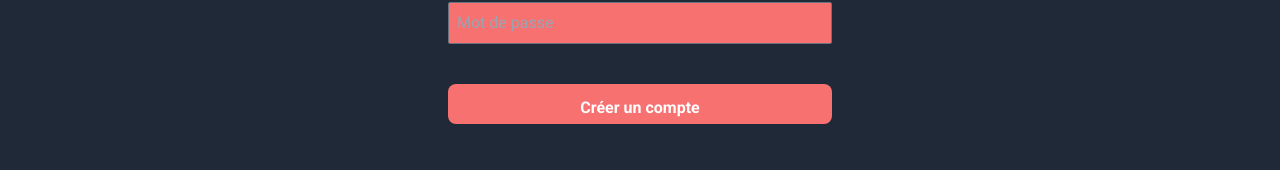
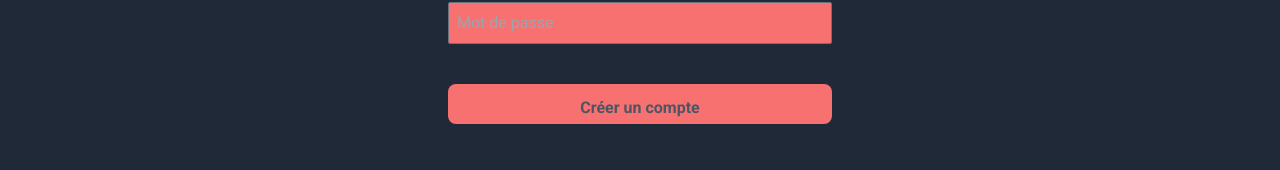
Before and after one commit to lapinRagnar/food-ordering-2, a Next.js app: page /register in a window 1280 px wide. Shown: the part 310-480 px from the top of the page. Built offline with nearby package versions, Linux system fonts and the light colour scheme.

Commit message:
suite - cursor-not-allowed

```diff
--- a/src/app/globals.css
+++ b/src/app/globals.css
@@ -22,12 +22,12 @@ input[type="email"]:disabled,
 input[type="password"]:disabled,
 input[type="text"]:disabled {
 
-  @apply bg-red-400;
+  @apply bg-red-400 cursor-not-allowed text-gray-700;
 
 }
 
 button:disabled, button[disabled], button[type="submit"][disabled], .submit[disabled] {
-  @apply bg-red-400;
+  @apply bg-red-400 cursor-not-allowed text-gray-600;
 }
 
 button {
```
